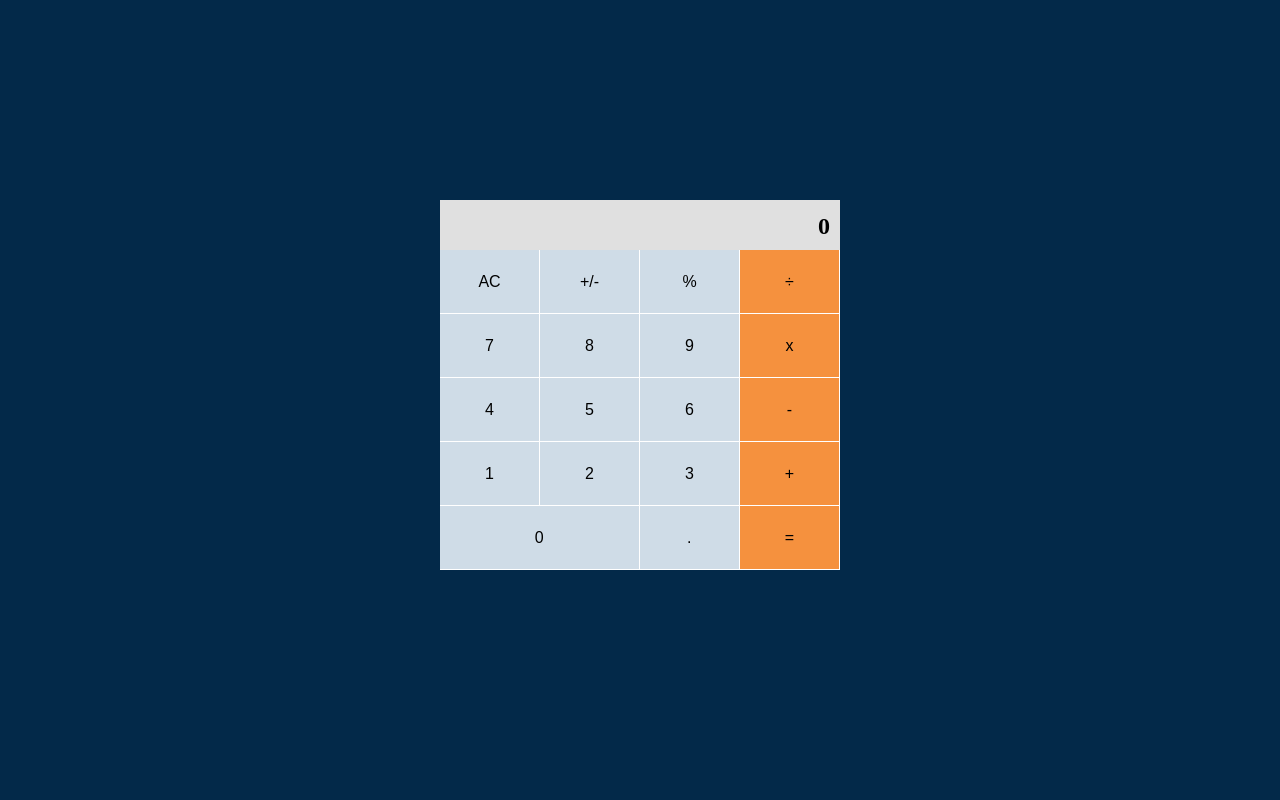
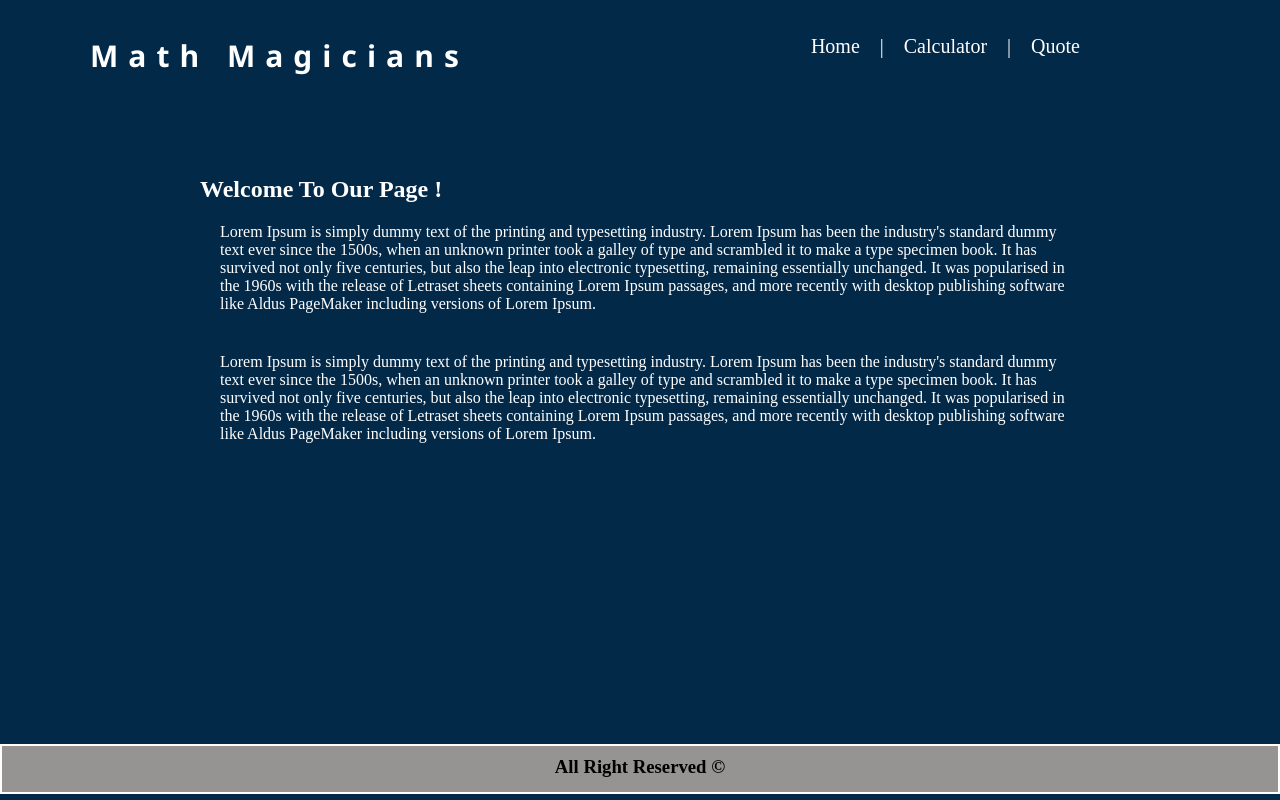
Before and after one commit to mahdimahdawi/math-magicians, a React (Create React App) app: page / in a window 1280 px wide. Built offline with nearby package versions, Linux system fonts and the light colour scheme.

Commit message:
Math Magicians Full website

```diff
--- a/package.json
+++ b/package.json
@@ -10,6 +10,7 @@
     "big.js": "^6.2.1",
     "react": "^18.2.0",
     "react-dom": "^18.2.0",
+    "react-router-dom": "^6.4.0",
     "react-scripts": "5.0.1",
     "web-vitals": "^2.1.4"
   },
--- a/src/App.js
+++ b/src/App.js
@@ -1,8 +1,24 @@
-import UI from './components/Calculator';
+import React from "react";
+import UI from "./components/Calculator";
+import { BrowserRouter as Router, Routes, Route } from "react-router-dom";
+import Header from "./components/header";
+import Footer from "./components/footer";
+import Home from "./components/home";
+import Quote from "./components/quote";
 
-/*eslint-disable */
-const App = () => <UI />
+const App = () => (
+  <React.Fragment>
+    <Router>
+      <Header />
+      <Routes>
+        <Route path="/" element={<Home />} />
+        <Route path="/calculator" element={<UI />} />
+        <Route path="/quote" element={<Quote />} />
+      </Routes>
+    </Router>
 
-
+    <Footer />
+  </React.Fragment>
+);
 
 export default App;
--- a/src/components/Calculator.js
+++ b/src/components/Calculator.js
@@ -1,6 +1,6 @@
-import React, { useState } from 'react';
+import React, { useState } from "react";
 
-import calculate from '../logic/calculate';
+import calculate from "../logic/calculate";
 
 const UI = () => {
   const [state, setStat] = useState({
@@ -18,78 +18,193 @@ const UI = () => {
 
   return (
     <div className="calculator">
+      <h2 className="some-math">Let's Do Some Math!</h2>
       <div className="calc">
         <div className="row1">
           <h2 className="result">
-            { total }
-            { operation }
-            { next }
+            {total}
+            {operation}
+            {next}
           </h2>
         </div>
         <div className="row">
-          <button type="button" onClick={(e) => { onClickHandler(e); }} className="btn-wrapper">
+          <button
+            type="button"
+            onClick={(e) => {
+              onClickHandler(e);
+            }}
+            className="btn-wrapper"
+          >
             AC
           </button>
-          <button type="button" onClick={(e) => { onClickHandler(e); }} className="btn-wrapper">
+          <button
+            type="button"
+            onClick={(e) => {
+              onClickHandler(e);
+            }}
+            className="btn-wrapper"
+          >
             +/-
           </button>
-          <button type="button" onClick={(e) => { onClickHandler(e); }} className="btn-wrapper">
+          <button
+            type="button"
+            onClick={(e) => {
+              onClickHandler(e);
+            }}
+            className="btn-wrapper"
+          >
             %
           </button>
-          <button type="button" onClick={(e) => { onClickHandler(e); }} className="btn-wrapper btn-color">
+          <button
+            type="button"
+            onClick={(e) => {
+              onClickHandler(e);
+            }}
+            className="btn-wrapper btn-color"
+          >
             ÷
           </button>
         </div>
         <div className="row">
-          <button type="button" onClick={(e) => { onClickHandler(e); }} className="btn-wrapper">
+          <button
+            type="button"
+            onClick={(e) => {
+              onClickHandler(e);
+            }}
+            className="btn-wrapper"
+          >
             7
           </button>
-          <button type="button" onClick={(e) => { onClickHandler(e); }} className="btn-wrapper">
+          <button
+            type="button"
+            onClick={(e) => {
+              onClickHandler(e);
+            }}
+            className="btn-wrapper"
+          >
             8
           </button>
-          <button type="button" onClick={(e) => { onClickHandler(e); }} className="btn-wrapper">
+          <button
+            type="button"
+            onClick={(e) => {
+              onClickHandler(e);
+            }}
+            className="btn-wrapper"
+          >
             9
           </button>
-          <button type="button" onClick={(e) => { onClickHandler(e); }} className="btn-wrapper btn-color">
+          <button
+            type="button"
+            onClick={(e) => {
+              onClickHandler(e);
+            }}
+            className="btn-wrapper btn-color"
+          >
             x
           </button>
         </div>
         <div className="row">
-          <button type="button" onClick={(e) => { onClickHandler(e); }} className="btn-wrapper">
+          <button
+            type="button"
+            onClick={(e) => {
+              onClickHandler(e);
+            }}
+            className="btn-wrapper"
+          >
             4
           </button>
-          <button type="button" onClick={(e) => { onClickHandler(e); }} className="btn-wrapper">
+          <button
+            type="button"
+            onClick={(e) => {
+              onClickHandler(e);
+            }}
+            className="btn-wrapper"
+          >
             5
           </button>
-          <button type="button" onClick={(e) => { onClickHandler(e); }} className="btn-wrapper">
+          <button
+            type="button"
+            onClick={(e) => {
+              onClickHandler(e);
+            }}
+            className="btn-wrapper"
+          >
             6
           </button>
-          <button type="button" onClick={(e) => { onClickHandler(e); }} className="btn-wrapper btn-color">
+          <button
+            type="button"
+            onClick={(e) => {
+              onClickHandler(e);
+            }}
+            className="btn-wrapper btn-color"
+          >
             -
           </button>
         </div>
         <div className="row">
-          <button type="button" onClick={(e) => { onClickHandler(e); }} className="btn-wrapper">
+          <button
+            type="button"
+            onClick={(e) => {
+              onClickHandler(e);
+            }}
+            className="btn-wrapper"
+          >
             1
           </button>
-          <button type="button" onClick={(e) => { onClickHandler(e); }} className="btn-wrapper">
+          <button
+            type="button"
+            onClick={(e) => {
+              onClickHandler(e);
+            }}
+            className="btn-wrapper"
+          >
             2
           </button>
-          <button type="button" onClick={(e) => { onClickHandler(e); }} className="btn-wrapper">
+          <button
+            type="button"
+            onClick={(e) => {
+              onClickHandler(e);
+            }}
+            className="btn-wrapper"
+          >
             3
           </button>
-          <button type="button" onClick={(e) => { onClickHandler(e); }} className="btn-wrapper btn-color">
+          <button
+            type="button"
+            onClick={(e) => {
+              onClickHandler(e);
+            }}
+            className="btn-wrapper btn-color"
+          >
             +
           </button>
         </div>
         <div className="row">
-          <button type="button" onClick={(e) => { onClickHandler(e); }} className="btn-wrapper zero">
+          <button
+            type="button"
+            onClick={(e) => {
+              onClickHandler(e);
+            }}
+            className="btn-wrapper zero"
+          >
             0
           </button>
-          <button type="button" onClick={(e) => { onClickHandler(e); }} className="btn-wrapper">
+          <button
+            type="button"
+            onClick={(e) => {
+              onClickHandler(e);
+            }}
+            className="btn-wrapper"
+          >
             .
           </button>
-          <button type="button" onClick={(e) => { onClickHandler(e); }} className="btn-wrapper btn-color">
+          <button
+            type="button"
+            onClick={(e) => {
+              onClickHandler(e);
+            }}
+            className="btn-wrapper btn-color"
+          >
             =
           </button>
         </div>
--- /dev/null
+++ b/src/components/footer.js
@@ -0,0 +1,11 @@
+import React from "react";
+
+const Footer = () => {
+  return (
+    <div className="footer">
+      <h3 className="footer-text">All Right Reserved &copy;</h3>
+    </div>
+  );
+};
+
+export default Footer;
--- /dev/null
+++ b/src/components/header.js
@@ -0,0 +1,29 @@
+import React from "react";
+import { NavLink } from "react-router-dom";
+
+const Header = () => {
+  return (
+    <React.Fragment>
+      <div className="header">
+        <div>
+          <h1 className="logo">Math Magicians</h1>
+        </div>
+        <div className="menu">
+          <NavLink to="/" className="menu-link">
+            Home
+          </NavLink>
+          <span className="menu-link">&#124;</span>
+          <NavLink to="/calculator" className="menu-link">
+            Calculator
+          </NavLink>
+          <span className="menu-link">&#124;</span>
+          <NavLink to="/quote" className="menu-link">
+            Quote
+          </NavLink>
+        </div>
+      </div>
+    </React.Fragment>
+  );
+};
+
+export default Header;
--- /dev/null
+++ b/src/components/home.js
@@ -0,0 +1,33 @@
+import React from "react";
+
+const Home = () => {
+  return (
+    <div className="home-page">
+      <h2>Welcome To Our Page !</h2>
+      <p className="text">
+        Lorem Ipsum is simply dummy text of the printing and typesetting
+        industry. Lorem Ipsum has been the industry's standard dummy text ever
+        since the 1500s, when an unknown printer took a galley of type and
+        scrambled it to make a type specimen book. It has survived not only five
+        centuries, but also the leap into electronic typesetting, remaining
+        essentially unchanged. It was popularised in the 1960s with the release
+        of Letraset sheets containing Lorem Ipsum passages, and more recently
+        with desktop publishing software like Aldus PageMaker including versions
+        of Lorem Ipsum.
+      </p>
+      <p className="text">
+        Lorem Ipsum is simply dummy text of the printing and typesetting
+        industry. Lorem Ipsum has been the industry's standard dummy text ever
+        since the 1500s, when an unknown printer took a galley of type and
+        scrambled it to make a type specimen book. It has survived not only five
+        centuries, but also the leap into electronic typesetting, remaining
+        essentially unchanged. It was popularised in the 1960s with the release
+        of Letraset sheets containing Lorem Ipsum passages, and more recently
+        with desktop publishing software like Aldus PageMaker including versions
+        of Lorem Ipsum.
+      </p>
+    </div>
+  );
+};
+
+export default Home;
--- /dev/null
+++ b/src/components/quote.js
@@ -0,0 +1,13 @@
+import React from "react";
+const Quote = () => {
+  return (
+    <div className="quote-text">
+      <h3 className="william-quote">
+        Mathmatics is not about number, Eauations, computations, or Algorithems:
+        it is about Understanding. -William Paul Thurston
+      </h3>
+    </div>
+  );
+};
+
+export default Quote;
--- a/src/index.css
+++ b/src/index.css
@@ -16,7 +16,8 @@ body {
   display: flex;
   justify-content: center;
   align-items: center;
-  margin-top: 200px;
+  margin-top: 130px;
+  margin-left: 500px;
 }
 
 .calc {
@@ -60,3 +61,79 @@ body {
   color: rgb(0, 0, 0);
   height: 50px;
 }
+
+.header {
+  display: flex;
+  justify-content: space-between;
+  margin: 15px 50px;
+  color: white;
+}
+
+.logo {
+  margin-top: 20px;
+  margin-left: 40px;
+  letter-spacing: 10px;
+  font-size: 30px;
+  font-family: 'Segoe UI', Tahoma, Geneva, Verdana, sans-serif;
+}
+
+.menu {
+  margin-right: 150px;
+  margin-top: 20px;
+}
+
+.menu-link {
+  color: white;
+  text-decoration: none;
+  padding-left: 20px;
+  font-size: 20px;
+}
+
+.footer {
+  position: fixed;
+  top: 93%;
+  background-color: #969492;
+  text-align: center;
+  color: rgb(0, 0, 0);
+  width: 100%;
+  height: 50px;
+  border: 2px solid white;
+}
+
+.footer-text {
+  margin-top: 10px;
+}
+
+.home-page {
+  margin: 100px 200px;
+  color: white;
+  width: 70%;
+}
+
+.text {
+  padding: 20px;
+}
+
+.some-math {
+  position: fixed;
+  top: 27%;
+  left: 15%;
+  color: white;
+  letter-spacing: 10px;
+  font-size: 30px;
+  font-family: 'Segoe UI', Tahoma, Geneva, Verdana, sans-serif;
+}
+
+.quote-text {
+  position: fixed;
+  top: 40%;
+  left: 18%;
+  color: white;
+  width: 70%;
+  font-family: 'Courier New', Courier, monospace;
+}
+
+.william-quote {
+  letter-spacing: 5px;
+  line-height: 50px;
+}
```
Also changed, not shown: src/index.js (+6 -6 lines), 1 other file (tests, documents, lock files or other folders).
